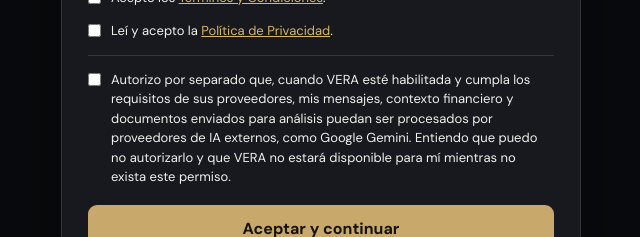
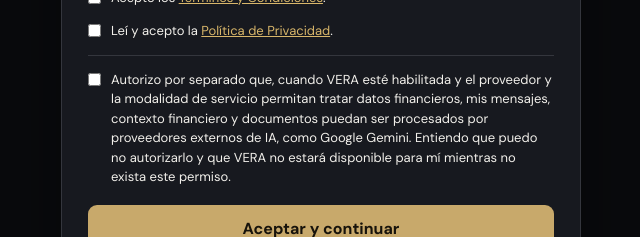
Before and after one commit to 9fwkhmmnr2-dev/balance-ai, a Next.js app: page /legal/accept in a window 1280 px wide. Shown: the part 375-612 px from the top of the page, without its empty margins (319-959 px from the left). Built offline with nearby package versions, Linux system fonts and the light colour scheme.

Commit message:
Clarify restrictions for sensitive financial data sent to AI providers

```diff
--- a/app/legal/accept/page.tsx
+++ b/app/legal/accept/page.tsx
@@ -79,7 +79,7 @@ export default function LegalAcceptancePage() {
           <div style={{ borderTop: "1px solid #34363D", paddingTop: 14 }}>
             <label style={{ display: "flex", gap: 10, alignItems: "flex-start", fontSize: 13, lineHeight: 1.5 }}>
               <input type="checkbox" checked={aiDataConsent} onChange={e => setAiDataConsent(e.target.checked)} style={{ marginTop: 3 }} />
-              <span>Autorizo por separado que, cuando VERA esté habilitada y cumpla los requisitos de sus proveedores, mis mensajes, contexto financiero y documentos enviados para análisis puedan ser procesados por proveedores de IA externos, como Google Gemini. Entiendo que puedo no autorizarlo y que VERA no estará disponible para mí mientras no exista este permiso.</span>
+              <span>Autorizo por separado que, cuando VERA esté habilitada y el proveedor y la modalidad de servicio permitan tratar datos financieros, mis mensajes, contexto financiero y documentos puedan ser procesados por proveedores externos de IA, como Google Gemini. Entiendo que puedo no autorizarlo y que VERA no estará disponible para mí mientras no exista este permiso.</span>
             </label>
           </div>
         </div>
```
